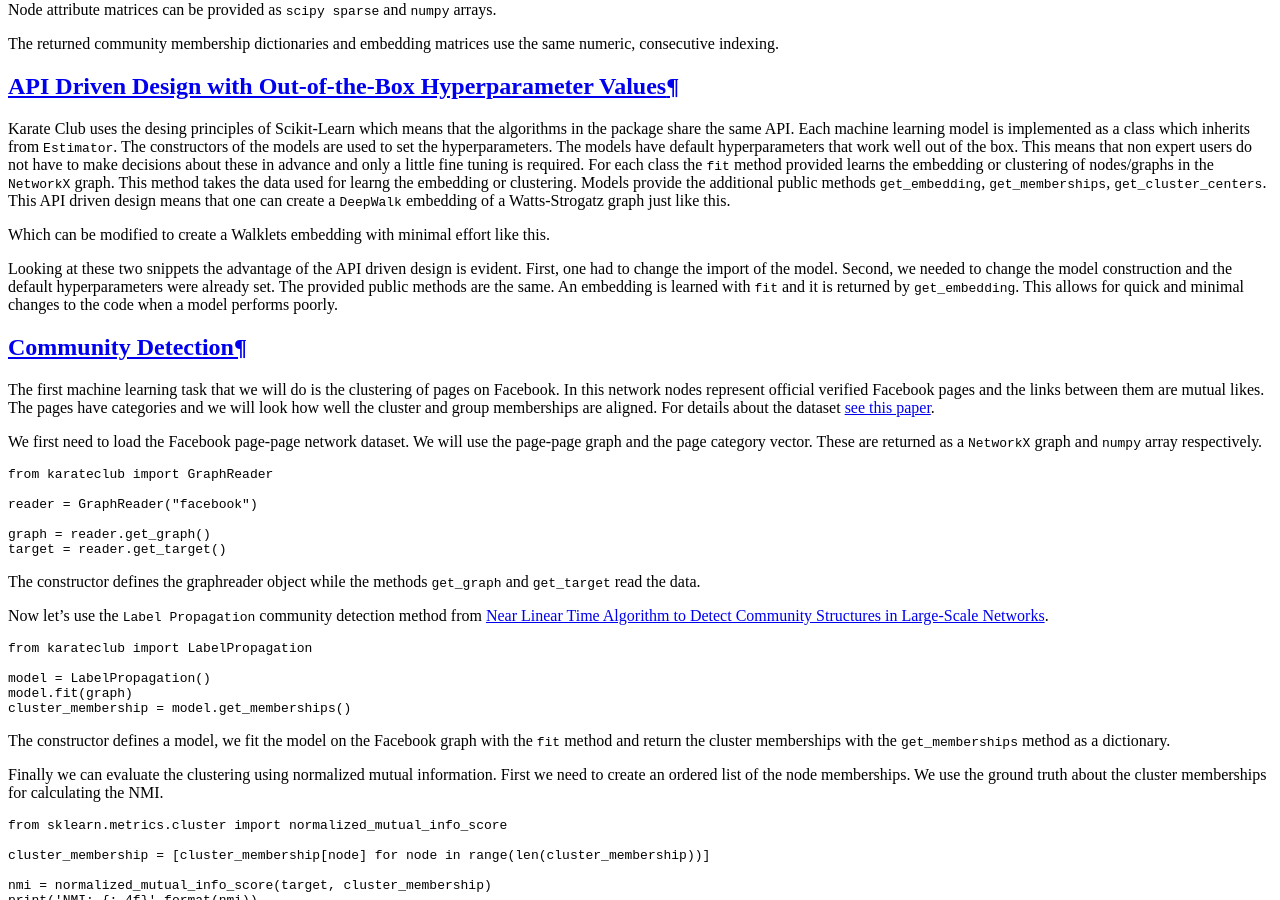
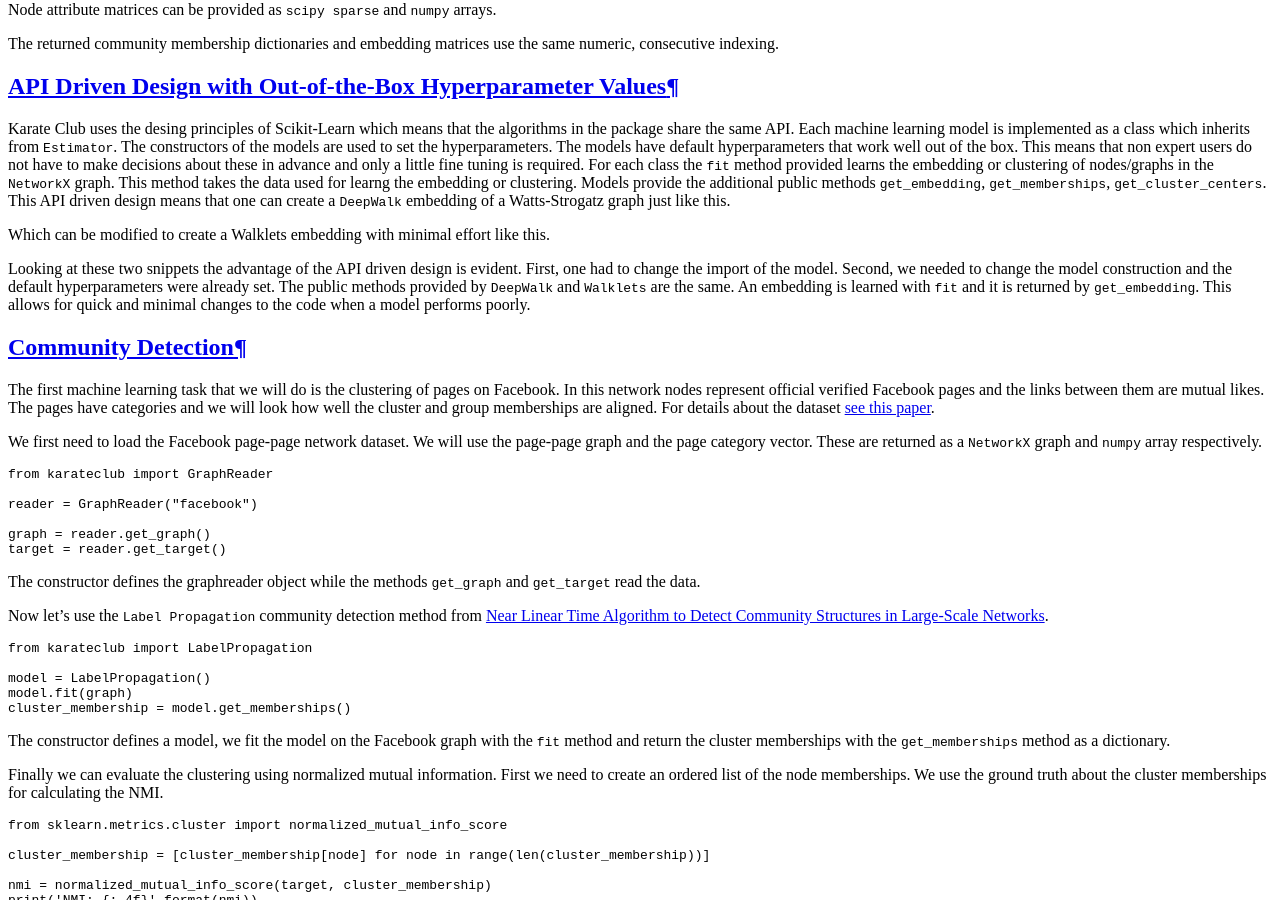
Before and after one commit to benedekrozemberczki/karateclub, a Sphinx documentation site: the page built from docs/source/notes/introduction.rst, in a window 1280 px wide and 900 px high, scrolled down 1516 px. Built offline with Sphinx 7.4.7 and the Read the Docs theme 2.0.0, drawn with Linux system fonts in a browser that asks for light colours; pages that are not in the unit, such as notebooks, are missing from menus.

```diff
--- a/docs/source/notes/introduction.rst
+++ b/docs/source/notes/introduction.rst
@@ -49,7 +49,7 @@ Which can be modified to create a Walklets embedding with minimal effort like th
     embedding = model.get_embedding()
 
 Looking at these two snippets the advantage of the API driven design is evident. First, one had to change the import of the model. Second, we needed to change the model construction and the default hyperparameters
-were already set. The provided public methods are the same. An embedding is learned with ``fit`` and it is returned by
+were already set. The public methods provided by ``DeepWalk`` and ``Walklets`` are the same. An embedding is learned with ``fit`` and it is returned by
 ``get_embedding``. This allows for quick and minimal changes to the code when a model performs poorly.
 
 
```
